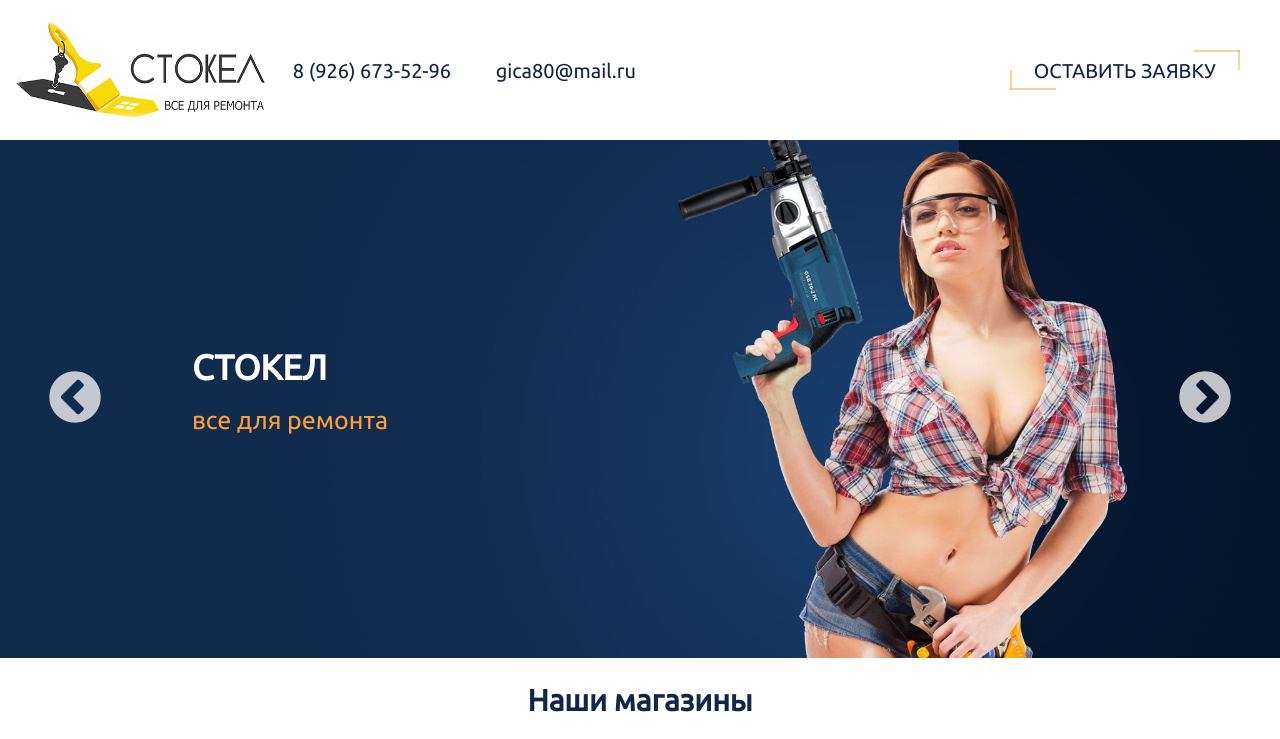
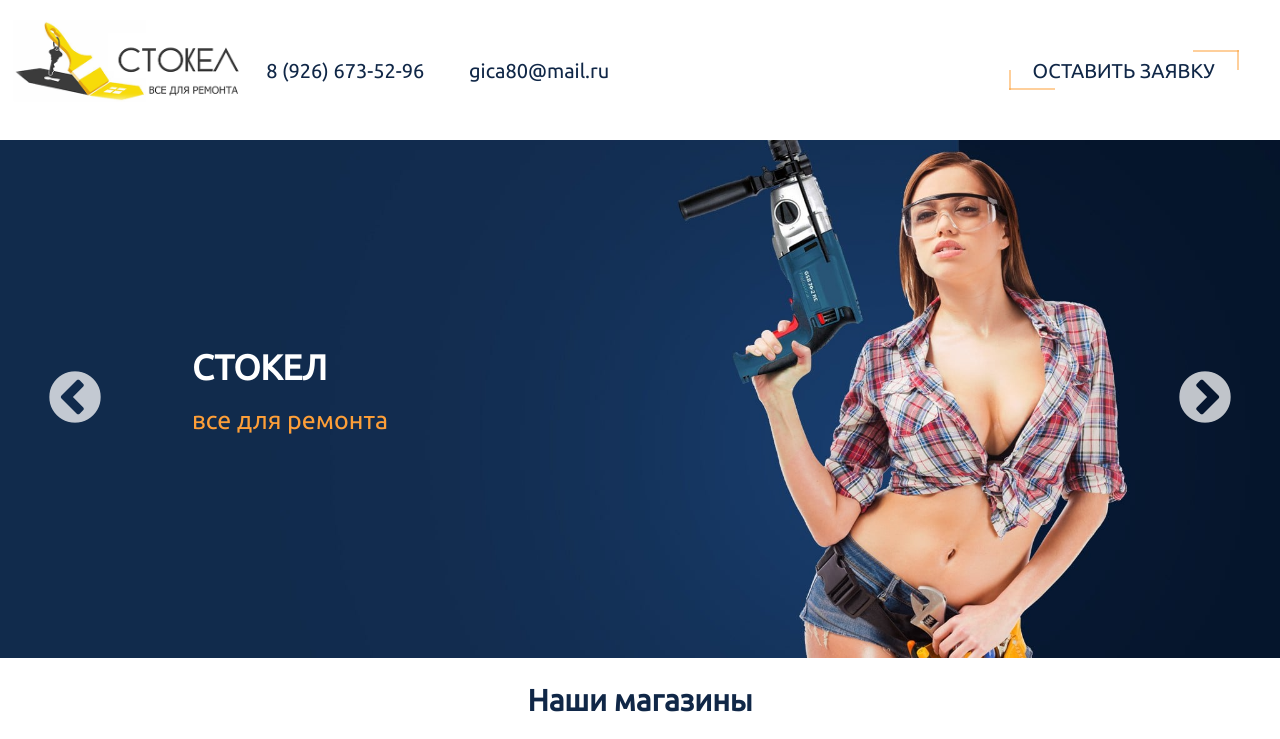
Before and after one commit to DenRomanen/stokel, a website: page index.html in a window 1280 px wide. Shown: the top 739 px of the page. Drawn offline with nearby package versions, Linux system fonts and the light colour scheme; files whose address does not match are found by name.

Commit message:
form vers 1.3

```diff
--- a/css/blocks/contact/contact.css
+++ b/css/blocks/contact/contact.css
@@ -3,15 +3,18 @@
   align-items: center;
   width: 100%;
   height: 40px;
-  background-color: whitesmoke; }
+  background-color: whitesmoke;
+}
 
 .contact__text {
-  padding-left: 10px; }
+  padding-left: 10px;
+}
 
 .contact__arrow {
   margin-left: 4%;
   height: 20px;
   width: 20px;
-  background-image: url(../images/left.png);
+  background-image: url(../../../images/left.png);
   background-size: contain;
-  background-repeat: no-repeat; }
+  background-repeat: no-repeat;
+}
--- a/css/blocks/logo/logo.css
+++ b/css/blocks/logo/logo.css
@@ -11,7 +11,7 @@
   margin-left: 1%;
   width: 260px;
   height: 100px;
-  background-image: url(../images/logo.jpg);
+  background-image: url(../../../images/logo.jpg);
   background-size: contain;
   background-repeat: no-repeat;
 }
--- a/index.html
+++ b/index.html
@@ -11,7 +11,8 @@
   </head>
   <body>
     <section class="logo">
-      <img src="./images/logo.jpg" alt="" class="logo__img" />
+      <a class="logo__img" href="../index.html"></a>
+      <!-- <img src="./images/logo.jpg" alt="" class="logo__img" />-->
       <div class="logo__contacts">
         <div>
           <a href="#" class="contacts_phone">8 (926) 673-52-96</a>
```
